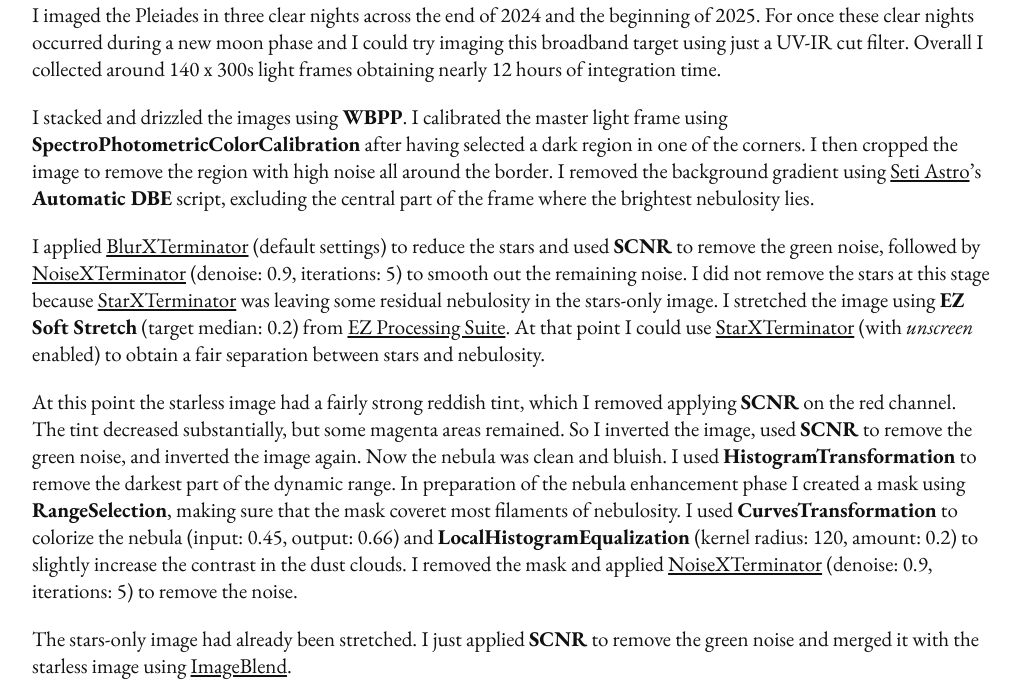
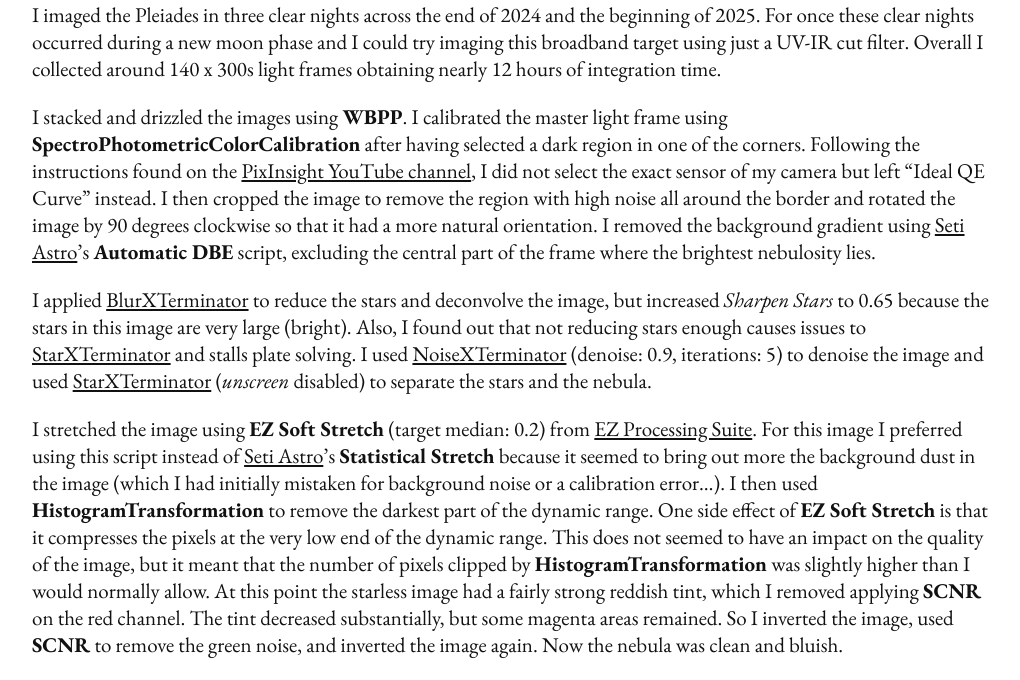
Before and after one commit to boystrange/astro, a Jekyll site: the page built from 2024-pleiades/index.md, in a window 1280 px wide and 1400 px high, scrolled down 458 px, cut to the strip 130-810 px from the top of the window. Shown: the whole strip, without its empty margins (128-1148 px from the left). Built offline with Jekyll 4.4.1, drawn with Linux system fonts in a browser that asks for light colours; our own code applies the rules of GitHub Pages for plain Markdown files; some of the changed text lies outside the part shown.

Commit message:
revised Pleiades

```diff
--- a/2024-pleiades/index.md
+++ b/2024-pleiades/index.md
@@ -12,35 +12,51 @@
 
 I stacked and drizzled the images using **WBPP**. I calibrated the master light
 frame using **SpectroPhotometricColorCalibration** after having selected a dark
-region in one of the corners. I then cropped the image to remove the region with
-high noise all around the border. I removed the background gradient using [Seti
-Astro]'s **Automatic DBE** script, excluding the central part of the frame where
-the brightest nebulosity lies.
+region in one of the corners. Following the instructions found on the
+[PixInsight YouTube channel](https://www.youtube.com/@PixInsight), I did not
+select the exact sensor of my camera but left "Ideal QE Curve" instead. I then
+cropped the image to remove the region with high noise all around the border and
+rotated the image by 90 degrees clockwise so that it had a more natural
+orientation. I removed the background gradient using [Seti Astro]'s **Automatic
+DBE** script, excluding the central part of the frame where the brightest
+nebulosity lies.
 
-I applied [BlurXTerminator] (default settings) to reduce the stars and used
-**SCNR** to remove the green noise, followed by [NoiseXTerminator] (denoise:
-0.9, iterations: 5) to smooth out the remaining noise. I did not remove the
-stars at this stage because [StarXTerminator] was leaving some residual
-nebulosity in the stars-only image. I stretched the image using **EZ Soft
-Stretch** (target median: 0.2) from [EZ Processing Suite]. At that point I could
-use [StarXTerminator] (with *unscreen* enabled) to obtain a fair separation
-between stars and nebulosity.
+I applied [BlurXTerminator] to reduce the stars and deconvolve the image, but
+increased *Sharpen Stars* to 0.65 because the stars in this image are very large
+(bright). Also, I found out that not reducing stars enough causes issues to
+[StarXTerminator] and stalls plate solving. I used [NoiseXTerminator] (denoise:
+0.9, iterations: 5) to denoise the image and used [StarXTerminator] (*unscreen*
+disabled) to separate the stars and the nebula.
 
-At this point the starless image had a fairly strong reddish tint, which I
-removed applying **SCNR** on the red channel. The tint decreased substantially,
-but some magenta areas remained. So I inverted the image, used **SCNR** to
-remove the green noise, and inverted the image again. Now the nebula was clean
-and bluish. I used **HistogramTransformation** to remove the darkest part of the
-dynamic range. In preparation of the nebula enhancement phase I created a mask
-using **RangeSelection**, making sure that the mask coveret most filaments of
-nebulosity. I used **CurvesTransformation** to colorize the nebula (input: 0.45,
-output: 0.66) and **LocalHistogramEqualization** (kernel radius: 120, amount:
-0.2) to slightly increase the contrast in the dust clouds. I removed the mask
-and applied [NoiseXTerminator] (denoise: 0.9, iterations: 5) to remove the
-noise.
+I stretched the image using **EZ Soft Stretch** (target median: 0.2) from [EZ
+Processing Suite]. For this image I preferred using this script instead of [Seti
+Astro]'s **Statistical Stretch** because it seemed to bring out more the
+background dust in the image (which I had initially mistaken for background
+noise or a calibration error...). I then used **HistogramTransformation** to
+remove the darkest part of the dynamic range. One side effect of **EZ Soft
+Stretch** is that it compresses the pixels at the very low end of the dynamic
+range. This does not seemed to have an impact on the quality of the image, but
+it meant that the number of pixels clipped by **HistogramTransformation** was
+slightly higher than I would normally allow. At this point the starless image
+had a fairly strong reddish tint, which I removed applying **SCNR** on the red
+channel. The tint decreased substantially, but some magenta areas remained. So I
+inverted the image, used **SCNR** to remove the green noise, and inverted the
+image again. Now the nebula was clean and bluish.
 
-The stars-only image had already been stretched. I just applied **SCNR** to
-remove the green noise and merged it with the starless image using [ImageBlend].
+I used **CurvesTransformation** to increase saturation (input: 0.35, output:
+0.48). Normally I would do this by first creating a mask to protect the darkest
+areas of the image. In this case I decided not to do that because the darkest
+areas were already quite colorless (after the two applications of **SCNR**). I
+used **LocalHistogramEqualization** (kernel radius: 120, amount: 0.2) to
+slightly increase the contrast in the dust clouds. To keep the noise in the
+darkest areas under control, it was important to use a mask created using
+**RangeSelection**. I removed the mask and applied [NoiseXTerminator] (denoise:
+0.9, iterations: 5) to remove the noise. I also applied **SNCR** at half the
+strength to decrease some green noise here and there in the background.
+
+I stretched the stars-only image using [Seti Astro]'s **Star Stretch** with
+green noise removal enabled. I merged the starless and the stars-only images
+using [ImageBlend].
 
 ![annotated image](final_annotated.png)
 
```
